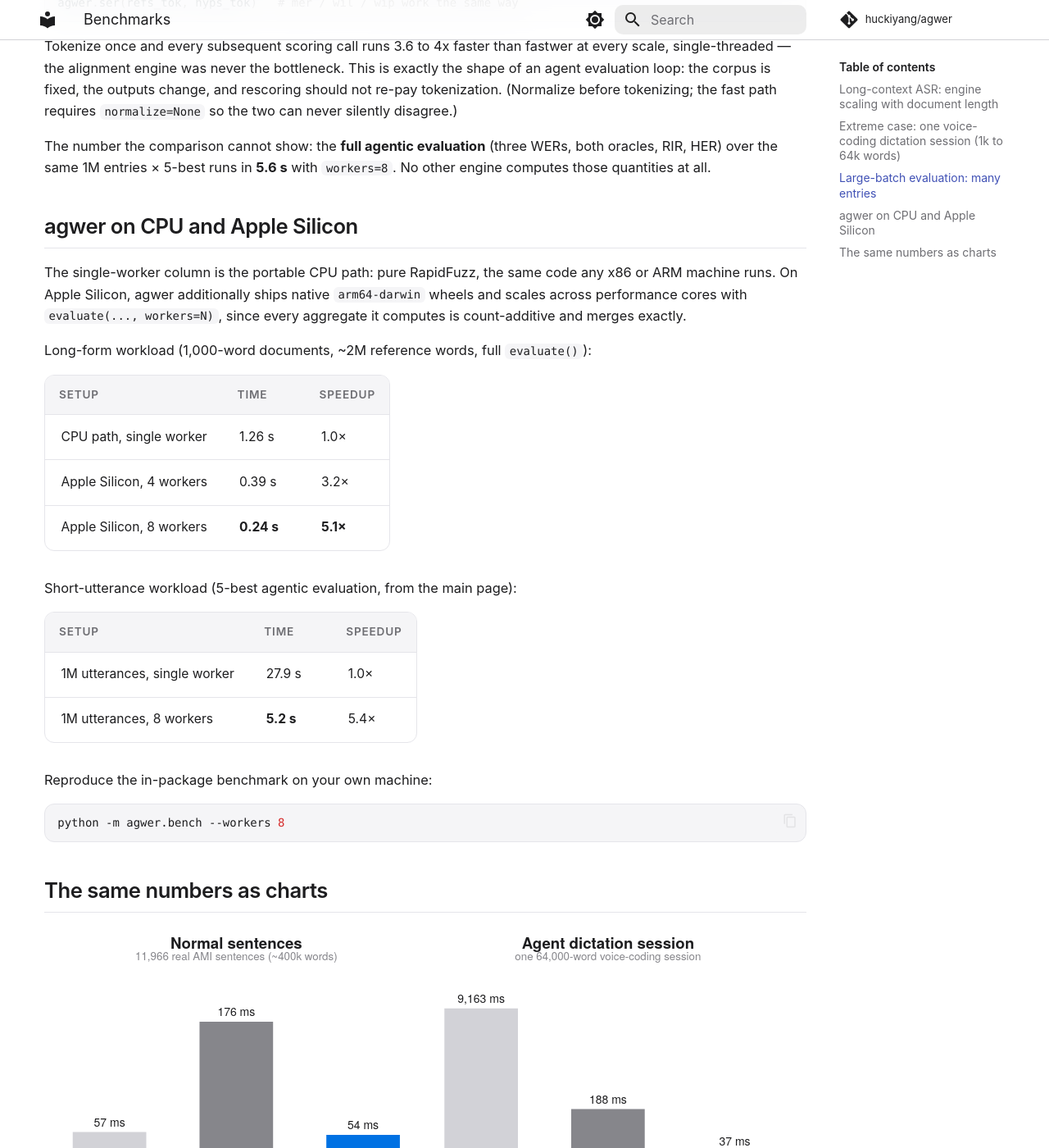
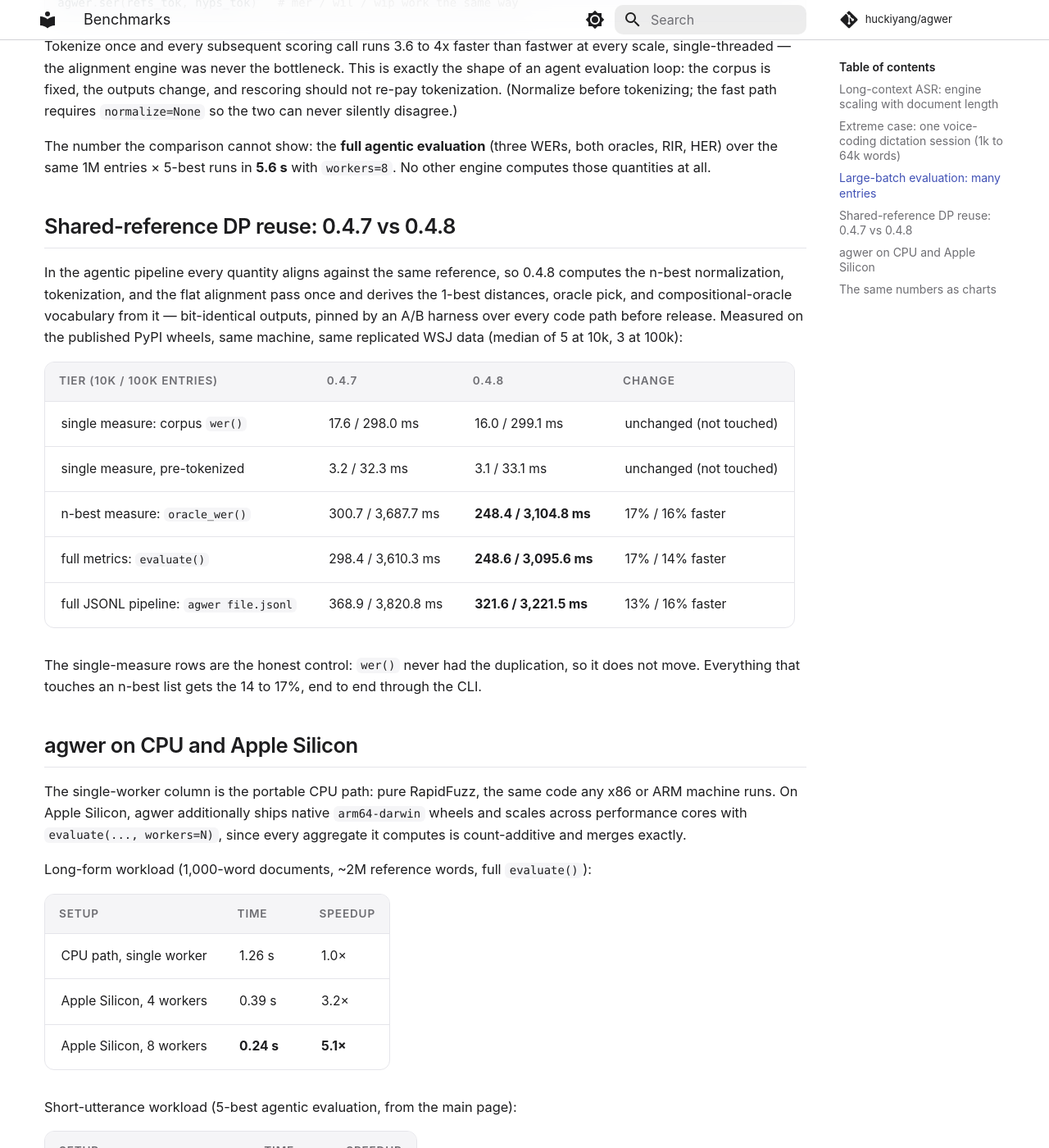
Before and after one commit to huckiyang/agwer, an MkDocs documentation site: the page built from docs/benchmarks.md, in a window 1280 px wide and 1400 px high, scrolled down 2984 px. Shown: the whole window at 82% size. Built offline with MkDocs 1.6.1 and Material for MkDocs 9.7.7, drawn with Linux system fonts in a browser that asks for light colours; comment, search, counter and statistics services are not loaded.

Commit message:
docs: tiered before/after table for the 0.4.8 shared-DP reuse
Published-wheel comparison at 10k/100k entries: single measures
unchanged (honest control), n-best oracle and full evaluate() 14-17%
faster, full JSONL CLI pipeline 13-16% faster end to end.

Co-Authored-By: Claude Fable 5 <noreply@anthropic.com>

```diff
--- a/docs/benchmarks.md
+++ b/docs/benchmarks.md
@@ -128,6 +128,28 @@ The number the comparison cannot show: the **full agentic evaluation**
 runs in **5.6 s** with `workers=8`. No other engine computes those
 quantities at all.
 
+## Shared-reference DP reuse: 0.4.7 vs 0.4.8
+
+In the agentic pipeline every quantity aligns against the same reference,
+so 0.4.8 computes the n-best normalization, tokenization, and the flat
+alignment pass once and derives the 1-best distances, oracle pick, and
+compositional-oracle vocabulary from it — bit-identical outputs, pinned
+by an A/B harness over every code path before release. Measured on the
+published PyPI wheels, same machine, same replicated WSJ data (median of
+5 at 10k, 3 at 100k):
+
+| tier (10k / 100k entries) | 0.4.7 | 0.4.8 | change |
+|---|---|---|---|
+| single measure: corpus `wer()` | 17.6 / 298.0 ms | 16.0 / 299.1 ms | unchanged (not touched) |
+| single measure, pre-tokenized | 3.2 / 32.3 ms | 3.1 / 33.1 ms | unchanged (not touched) |
+| n-best measure: `oracle_wer()` | 300.7 / 3,687.7 ms | **248.4 / 3,104.8 ms** | 17% / 16% faster |
+| full metrics: `evaluate()` | 298.4 / 3,610.3 ms | **248.6 / 3,095.6 ms** | 17% / 14% faster |
+| full JSONL pipeline: `agwer file.jsonl` | 368.9 / 3,820.8 ms | **321.6 / 3,221.5 ms** | 13% / 16% faster |
+
+The single-measure rows are the honest control: `wer()` never had the
+duplication, so it does not move. Everything that touches an n-best list
+gets the 14 to 17%, end to end through the CLI.
+
 ## agwer on CPU and Apple Silicon
 
 The single-worker column is the portable CPU path: pure RapidFuzz, the same
```
